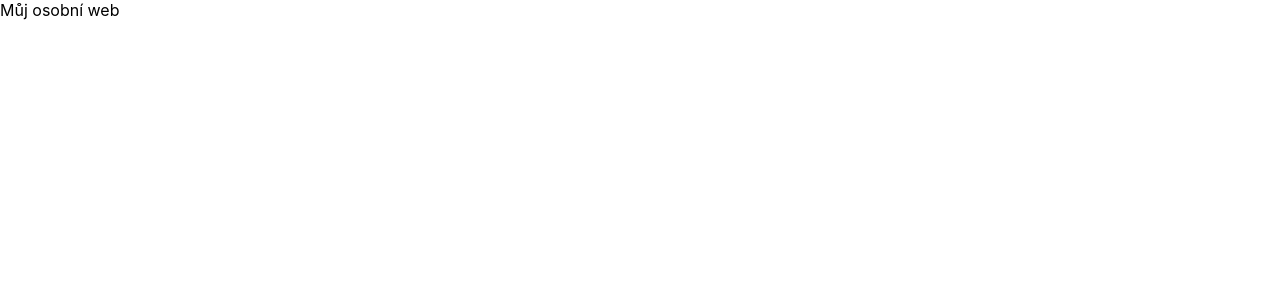
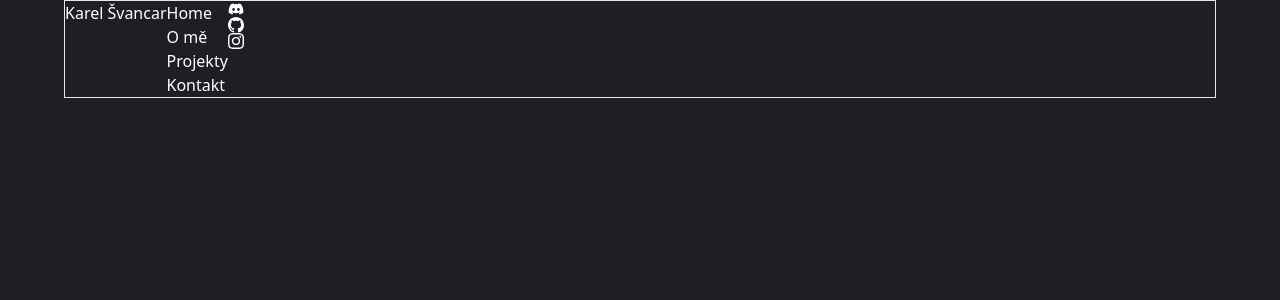
Before and after one commit to KarelStastny/my-web, a React (Create React App) app: page / in a window 1280 px wide. Shown: the top 300 px of the page. Built offline with nearby package versions, Linux system fonts and the light colour scheme.

Commit message:
Rozpracování projektu připojen talwind udělány první sekce

```diff
--- a/package.json
+++ b/package.json
@@ -9,6 +9,8 @@
     "@testing-library/user-event": "^13.5.0",
     "react": "^18.2.0",
     "react-dom": "^18.2.0",
+    "react-icons": "^4.10.1",
+    "react-router-dom": "^6.15.0",
     "react-scripts": "5.0.1",
     "web-vitals": "^2.1.4"
   },
@@ -39,6 +41,7 @@
     ]
   },
   "devDependencies": {
-    "gh-pages": "^6.0.0"
+    "gh-pages": "^6.0.0",
+    "tailwindcss": "^3.3.3"
   }
 }
--- a/src/App.js
+++ b/src/App.js
@@ -1,9 +1,19 @@
+import HeroSection from './Front-end/components/HeroSection';
+import Navbar from './Front-end/components/Navbar';
 import './index.css';
 
 function App() {
   return (
     <div className="App">
-    Můj osobní web
+      <div className='max-w-6xl m-auto border'>
+  {/* Header */}
+  <header>
+      <Navbar/>
+      <HeroSection/>
+
+    </header>
+
+      </div>
 
     </div>
   );
--- /dev/null
+++ b/src/Front-end/components/HeroSection.jsx
@@ -0,0 +1,11 @@
+import React from 'react'
+
+const HeroSection = () => {
+  return (
+    <div>
+
+    </div>
+  )
+}
+
+export default HeroSection
--- /dev/null
+++ b/src/Front-end/components/MobileNavbar.jsx
@@ -0,0 +1,11 @@
+import React from 'react'
+
+const MobileNavbar = () => {
+  return (
+    <div>
+
+    </div>
+  )
+}
+
+export default MobileNavbar
--- /dev/null
+++ b/src/Front-end/components/Navbar.jsx
@@ -0,0 +1,30 @@
+import React from "react";
+import { FaDiscord } from "react-icons/fa";
+import { BsGithub, BsInstagram } from "react-icons/bs";
+
+const Navbar = () => {
+  return (
+    <div>
+      <header className="flex">
+        {/* Logo */}
+        <div><h2>Karel Švancar</h2></div>
+        {/* Menu */}
+        <nav>
+            <li>Home</li>
+            <li>O mě</li>
+            <li>Projekty</li>
+            <li>Kontakt</li>
+
+        </nav>
+        {/* Social Media */}
+        <section>
+            <i><FaDiscord/></i>
+            <i><BsGithub/></i>
+            <i><BsInstagram/></i>
+        </section>
+      </header>
+    </div>
+  );
+};
+
+export default Navbar;
--- a/src/index.css
+++ b/src/index.css
@@ -1,13 +1,15 @@
-body {
-  margin: 0;
-  font-family: -apple-system, BlinkMacSystemFont, 'Segoe UI', 'Roboto', 'Oxygen',
-    'Ubuntu', 'Cantarell', 'Fira Sans', 'Droid Sans', 'Helvetica Neue',
-    sans-serif;
-  -webkit-font-smoothing: antialiased;
-  -moz-osx-font-smoothing: grayscale;
+@tailwind base;
+@tailwind components;
+@tailwind utilities;
+
+*{
+    padding: 0;
+    margin: 0;
+    box-sizing: border-box;
+    list-style: none;
 }
 
-code {
-  font-family: source-code-pro, Menlo, Monaco, Consolas, 'Courier New',
-    monospace;
+body{
+    background-color: #1D1F23;
+    color: white;
 }
--- a/src/index.js
+++ b/src/index.js
@@ -6,7 +6,7 @@ import App from './App';
 
 const root = ReactDOM.createRoot(document.getElementById('root'));
 root.render(
-  <React.StrictMode>
+  <React.StrictMode >
     <App />
   </React.StrictMode>
 );
--- /dev/null
+++ b/tailwind.config.js
@@ -0,0 +1,22 @@
+/** @type {import('tailwindcss').Config} */
+module.exports = {
+  content: ["./src/**/*.{js,jsx,ts,tsx}",],
+  theme: {
+    extend: {screens: {
+      sm: "640px",
+      md: "768px",
+      lg: "1024px",
+      xl: "1280px",
+      "2xl": "1536px",
+    },
+    colors: {
+      primary: '#1D1F23',
+      dark: '#151618',
+      second: '#F6CD46',
+      secondHover: '#E1B72E',
+      lightWhite: "#E5E5E5"
+
+    },},
+  },
+  plugins: [],
+}
```
Also changed, not shown: 1 other file (tests, documents, lock files or other folders).
